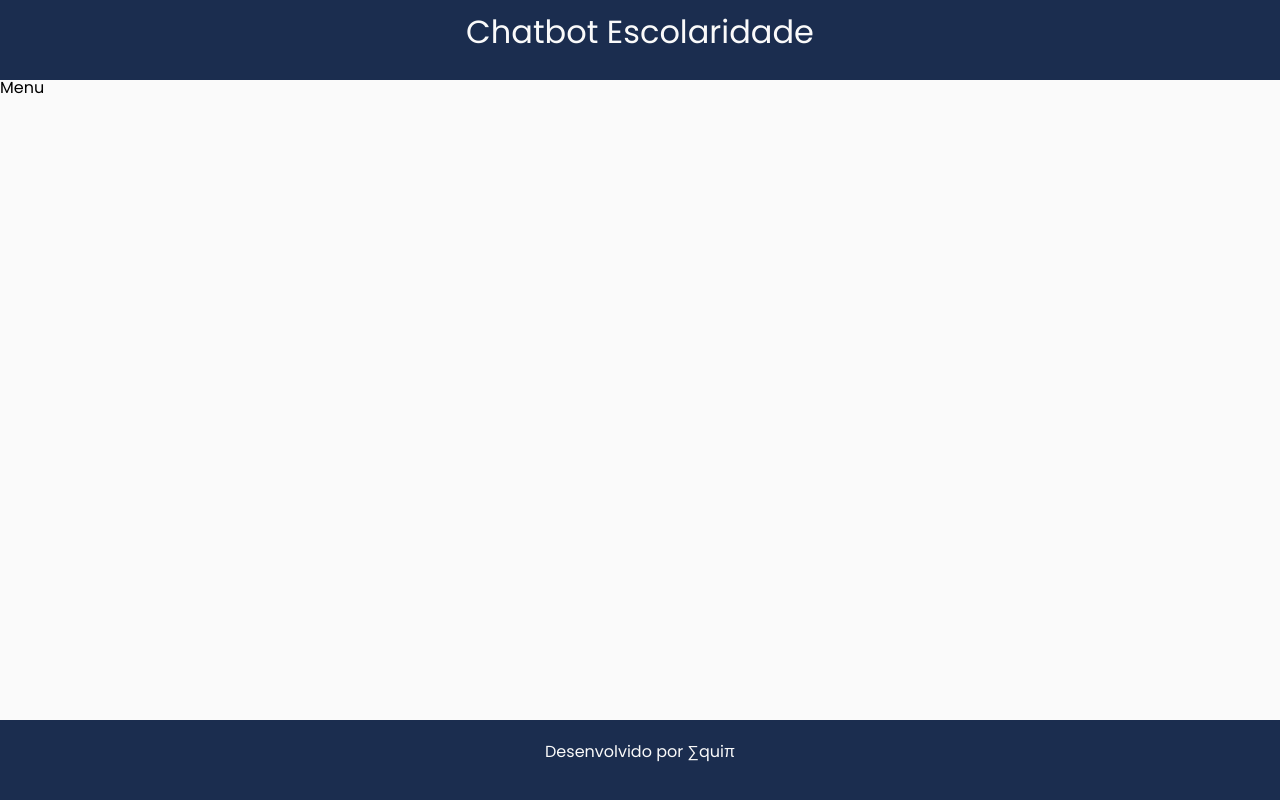
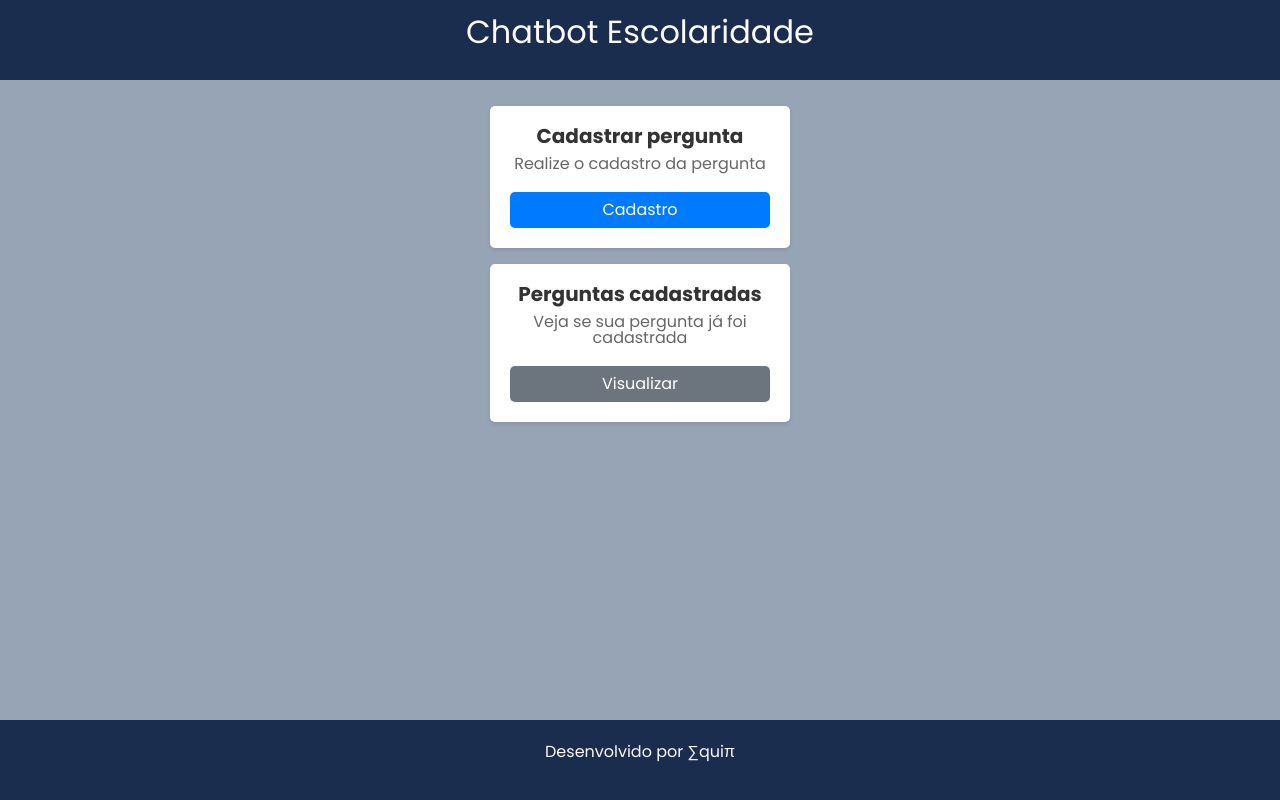
Before and after one commit to ezequielhenrique/chatbot-escolaridade-website, a Flask app: page /menu in a window 1280 px wide. Run offline with Flask 3, Linux system fonts and the light colour scheme.

Commit message:
página de cadastro e menu atualizados

```diff
--- a/app.py
+++ b/app.py
@@ -17,5 +17,6 @@ def website_menu():
 
 
 @app.route("/menu/cadastro")
+@app.route("/cadastro")
 def menu():
     return render_template('cadastro.html')
--- a/static/css/style.css
+++ b/static/css/style.css
@@ -5,12 +5,14 @@
     --color02: #1B2D4F;
     --color03: #D3D3D3;
     --color04: #000000;
+    --color05: #97a4b6;
 
     --font:  'Poppins', sans-serif;
 }
 
 body {
     font-family: var(--font);
+    background: var(--color05);
 }
 
 header {
@@ -27,15 +29,17 @@ h1 {
 
 main {
     min-height: 80vh;
+    background: var(--color05);
 }
 
 .login {
     background: var(--color02);
     color: var(--color01);
+    min-height: 100dvh;
 }
 
 .container {
-    background: var(--color01);
+    background: var(--color05);
 }
 
 .login-container {
@@ -96,3 +100,122 @@ footer {
 footer > p {
     padding: 1.5rem;
 }
+
+
+/*cards menu*/
+
+.card {
+    width: 300px;
+    background-color: #fff;
+    border-radius: 5px;
+    box-shadow: 0 2px 4px rgba(0, 0, 0, 0.1);
+}
+
+.card-body {
+    display: flex;
+    flex-direction: column;
+    justify-items: center;
+    padding: 20px;
+}
+
+.card-title {
+    font-size: 20px;
+    font-weight: bold;
+    color: #333;
+    margin-bottom: 10px;
+    text-align: center;
+}
+
+.card-text {
+    color: #666;
+    margin-bottom: 20px;
+    text-align: center;
+}
+
+.btn {
+    display: inline-block;
+    padding: 10px 20px;
+    border-radius: 5px;
+    font-size: 16px;
+    text-align: center;
+    text-decoration: none;
+    transition: background-color 0.3s;
+}
+
+.btn-primary {
+    background-color: #007bff;
+    color: #fff;
+}
+
+.btn-primary:hover {
+    background-color: #0056b3;
+}
+
+.btn-secondary {
+    background-color: #6c757d;
+    color: #fff;
+}
+
+.btn-secondary:hover {
+    background-color: #545b62;
+}
+
+#cadastro-container{
+    display: flex;
+    flex-direction: column;
+    gap: 16px;
+    align-items: center;
+    justify-content: center;
+    padding: clamp(1rem, 2vw, 2rem);
+}
+
+/*pag cadastro*/
+
+.area_cadastro {
+    width: 25%;
+    margin: 20px;
+    padding: 20px;
+    background-color: var(--color05);
+    display: flex;
+    flex-direction: column;
+    justify-content: center;
+    align-items: center;
+  }
+
+
+  .form-input-textarea {
+    display: block;
+    width: 100%;
+    padding: 10px;
+    margin-bottom: 10px;
+    border: 1px solid #ccc;
+    border-radius: 4px;
+    resize: vertical;
+  }
+
+  .btn-voltar {
+    display: inline-block;
+    padding: 10px 20px;
+    border-radius: 5px;
+    font-size: 16px;
+    text-align: center;
+    text-decoration: none;
+    transition: background-color 0.3s;
+    background-color: #6c757d;
+    color: #fff;
+  }
+
+  .btn-voltar:hover {
+    background-color: #545b62;
+  }
+
+  .btn-cadastro{
+    outline: none;
+    border: none;
+    background-color: #007bff;
+    color: #fff;
+  }
+
+  .btn-cadastro:hover{
+    background-color: #0056b3;
+  }
--- a/templates/menu.html
+++ b/templates/menu.html
@@ -3,7 +3,22 @@
 {% block main %}
 
 <main class="container">
-    <h2>Menu</h2>
+    <section id="cadastro-container">
+        <div class="card">
+            <div class="card-body">
+                <h5 class="card-title">Cadastrar pergunta</h5>
+                <p class="card-text">Realize o cadastro da pergunta</p>
+                <a href="/cadastro" class="btn btn-primary">Cadastro</a>
+            </div>
+        </div>
+        <div class="card">
+            <div class="card-body">
+                <h5 class="card-title">Perguntas cadastradas</h5>
+                <p class="card-text">Veja se sua pergunta já foi cadastrada</p>
+                <a href="/perguntas_cadastradas.html" class="btn btn-secondary">Visualizar</a>
+            </div>
+        </div>
+    </section>
 </main>
 
 {% endblock %}
```
Also changed, not shown: templates/cadastro.html (+16 -1 lines), 1 other file.
